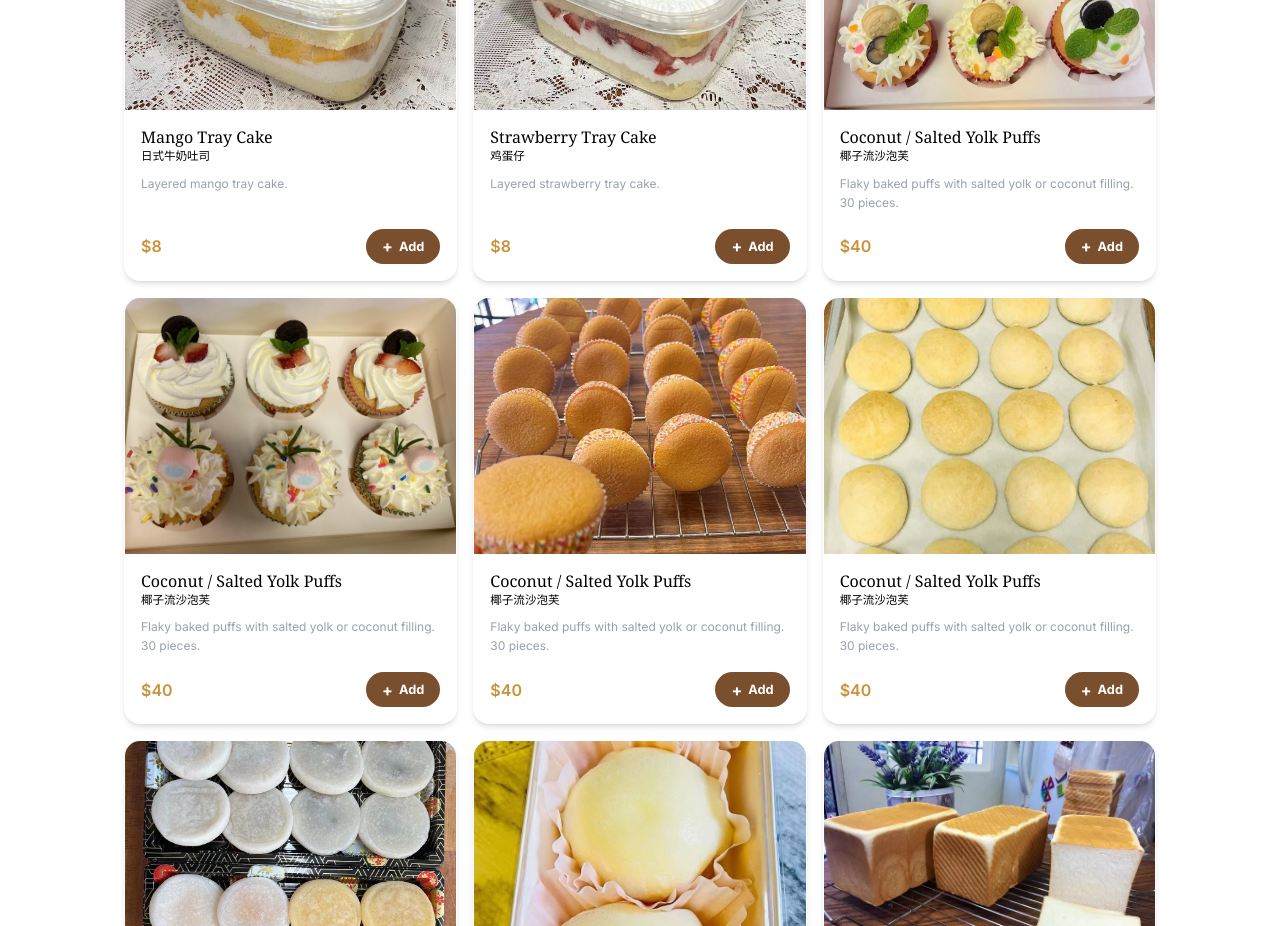
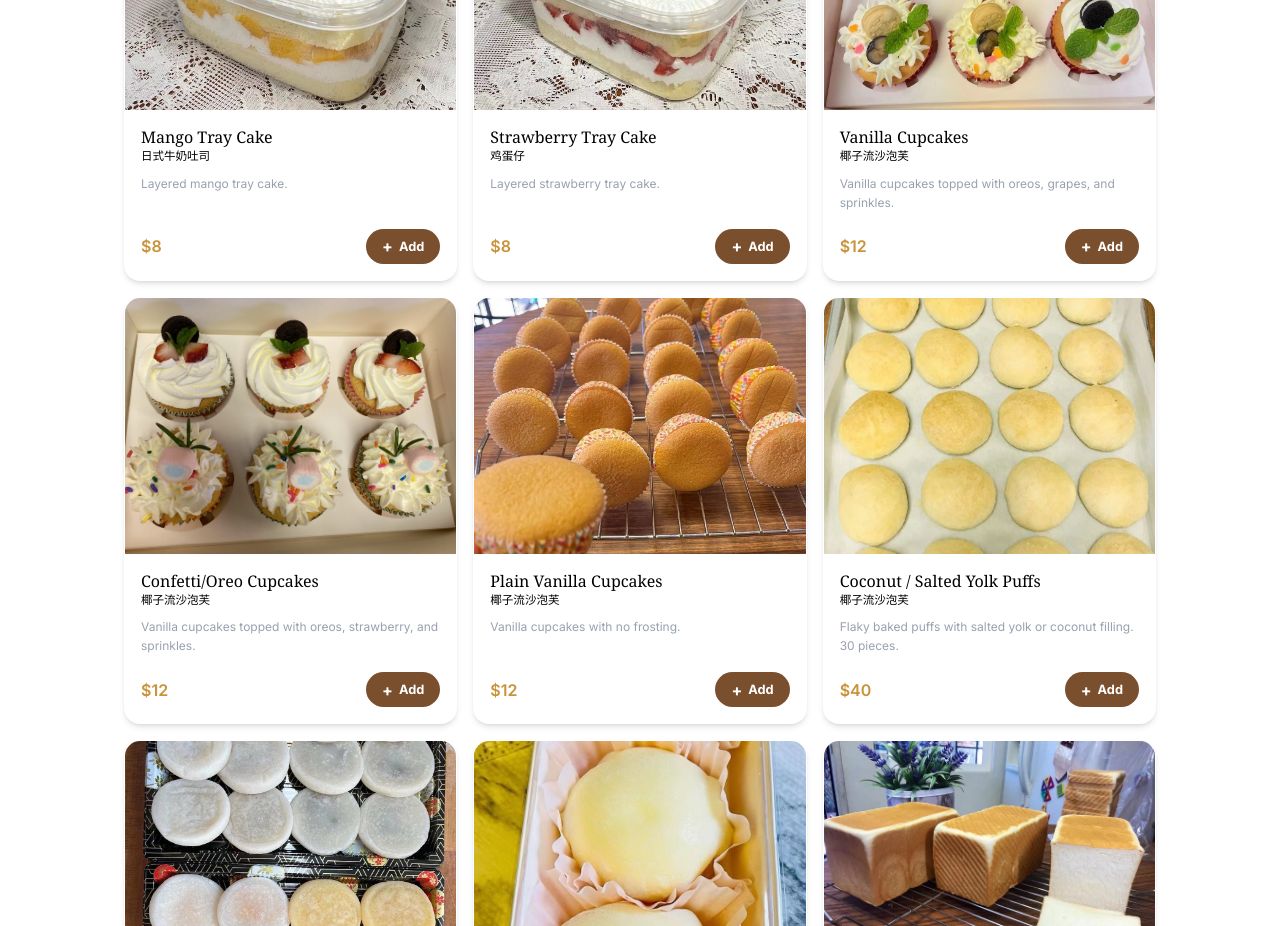
Before and after one commit to yubinzhen/royalhearthouse, a Next.js app: page / in a window 1280 px wide. Shown: the part 3060-3986 px from the top of the page. Built offline with nearby package versions, Linux system fonts and the light colour scheme.

Commit message:
updated product data

```diff
--- a/src/data/products.ts
+++ b/src/data/products.ts
@@ -235,36 +235,36 @@ export const PRODUCTS: Product[] = [
   },
   {
     id: 18,
-    category: "dimsum",
+    category: "cupcake",
     image: "product/cupcake/cupcake1.jpg",
-    name_en: "Coconut / Salted Yolk Puffs",
+    name_en: "Vanilla Cupcakes",
     name_zh: "椰子流沙泡芙",
     desc_en:
-      "Flaky baked puffs with salted yolk or coconut filling. 30 pieces.",
+      "Vanilla cupcakes topped with oreos, grapes, and sprinkles.",
     desc_zh: "酥脆烤泡芙，流沙或椰奶馅，共30个。",
-    sizes: [{ id: "30pcs", label_en: "30 pcs", label_zh: "30个", price: 40 }],
+    sizes: [{ id: "1 dozen", label_en: "1 dozen", label_zh: "1打", price: 12 }],
   },
   {
     id: 19,
-    category: "dimsum",
+    category: "cupcake",
     image: "product/cupcake/cupcake2.webp",
-    name_en: "Coconut / Salted Yolk Puffs",
+    name_en: "Confetti/Oreo Cupcakes",
     name_zh: "椰子流沙泡芙",
     desc_en:
-      "Flaky baked puffs with salted yolk or coconut filling. 30 pieces.",
+      "Vanilla cupcakes topped with oreos, strawberry, and sprinkles.",
     desc_zh: "酥脆烤泡芙，流沙或椰奶馅，共30个。",
-    sizes: [{ id: "30pcs", label_en: "30 pcs", label_zh: "30个", price: 40 }],
+    sizes: [{ id: "1 dozen", label_en: "1 dozen", label_zh: "1打", price: 12 }],
   },
   {
     id: 20,
-    category: "dimsum",
+    category: "cupcake",
     image: "product/cupcake/cupcake3.jpg",
-    name_en: "Coconut / Salted Yolk Puffs",
+    name_en: "Plain Vanilla Cupcakes",
     name_zh: "椰子流沙泡芙",
     desc_en:
-      "Flaky baked puffs with salted yolk or coconut filling. 30 pieces.",
+      "Vanilla cupcakes with no frosting.",
     desc_zh: "酥脆烤泡芙，流沙或椰奶馅，共30个。",
-    sizes: [{ id: "30pcs", label_en: "30 pcs", label_zh: "30个", price: 40 }],
+    sizes: [{ id: "1 dozen", label_en: "1 dozen", label_zh: "1打", price: 12 }],
   },
   {
     id: 21,
```
